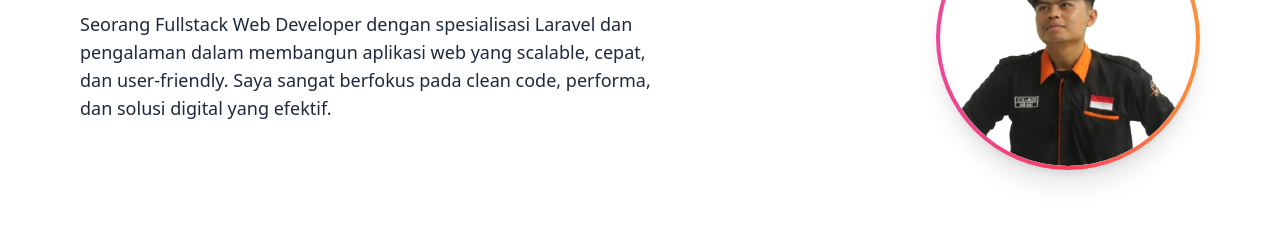
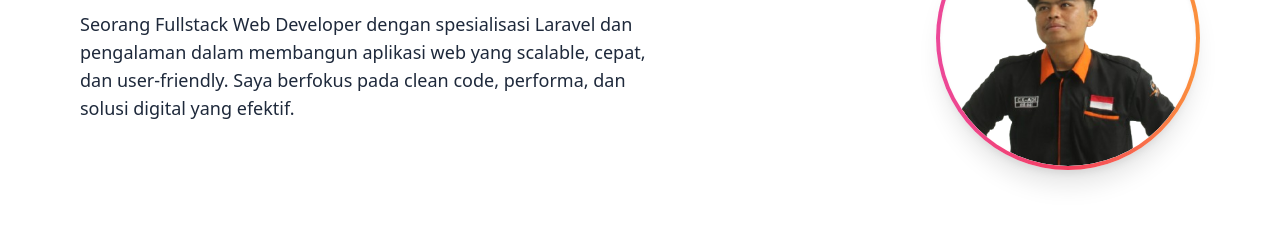
Before and after one commit to Revou-Coding-Camp/codingcamp-14-jul-25-Suwardi87, a plain HTML site: page index.html in a window 1280 px wide. Shown: the part 254-495 px from the top of the page. Drawn offline with nearby package versions, Linux system fonts and the light colour scheme.

Commit message:
update index

```diff
--- a/index.html
+++ b/index.html
@@ -98,7 +98,7 @@
     <h1 class="text-4xl font-bold text-primary mb-4">Halo, Saya Suwardi</h1>
     <p class="text-lg text-secondary max-w-xl">
       Seorang Fullstack Web Developer dengan spesialisasi Laravel dan pengalaman
-      dalam membangun aplikasi web yang scalable, cepat, dan user-friendly. Saya sangat
+      dalam membangun aplikasi web yang scalable, cepat, dan user-friendly. Saya
       berfokus pada clean code, performa, dan solusi digital yang efektif.
     </p>
   </div>
```
